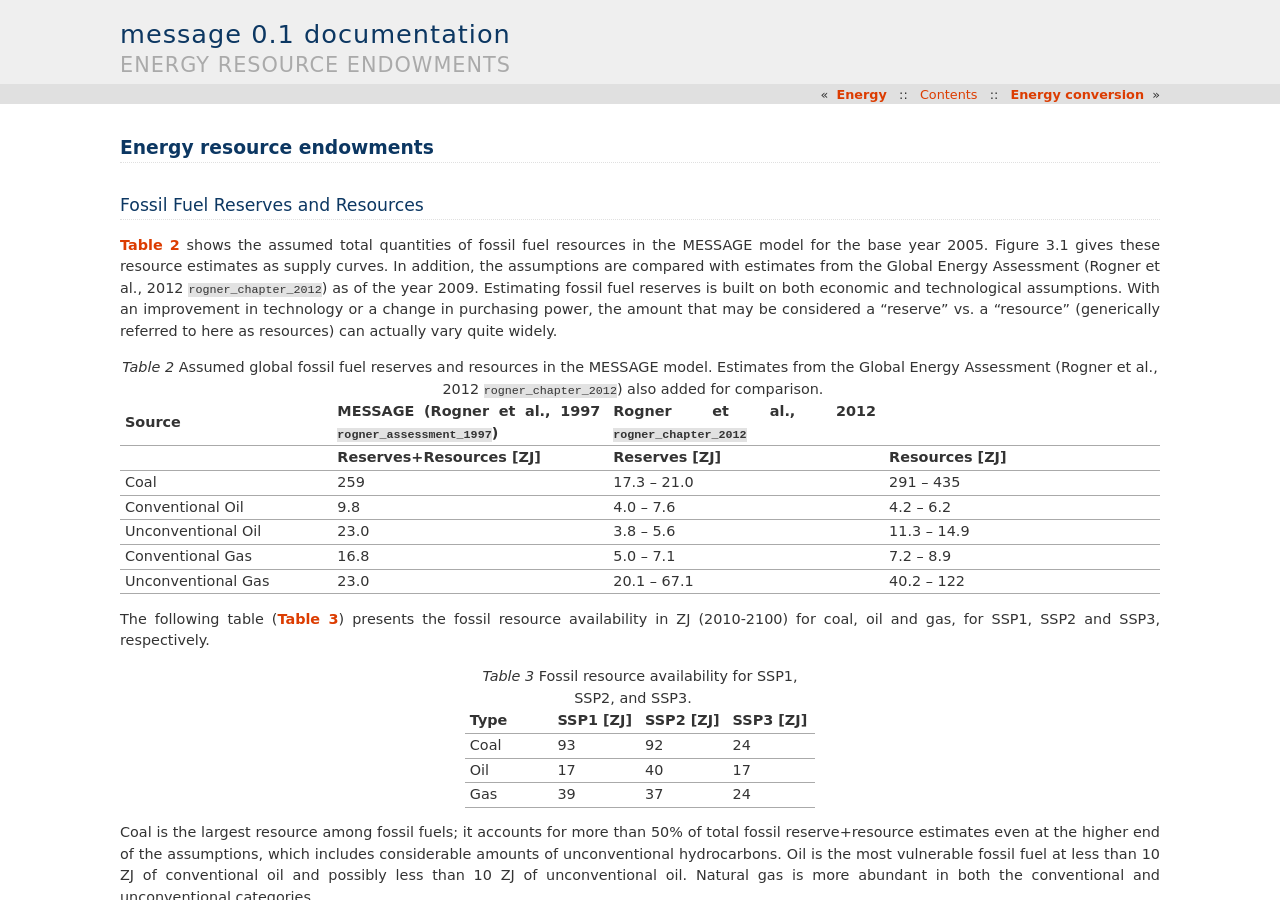
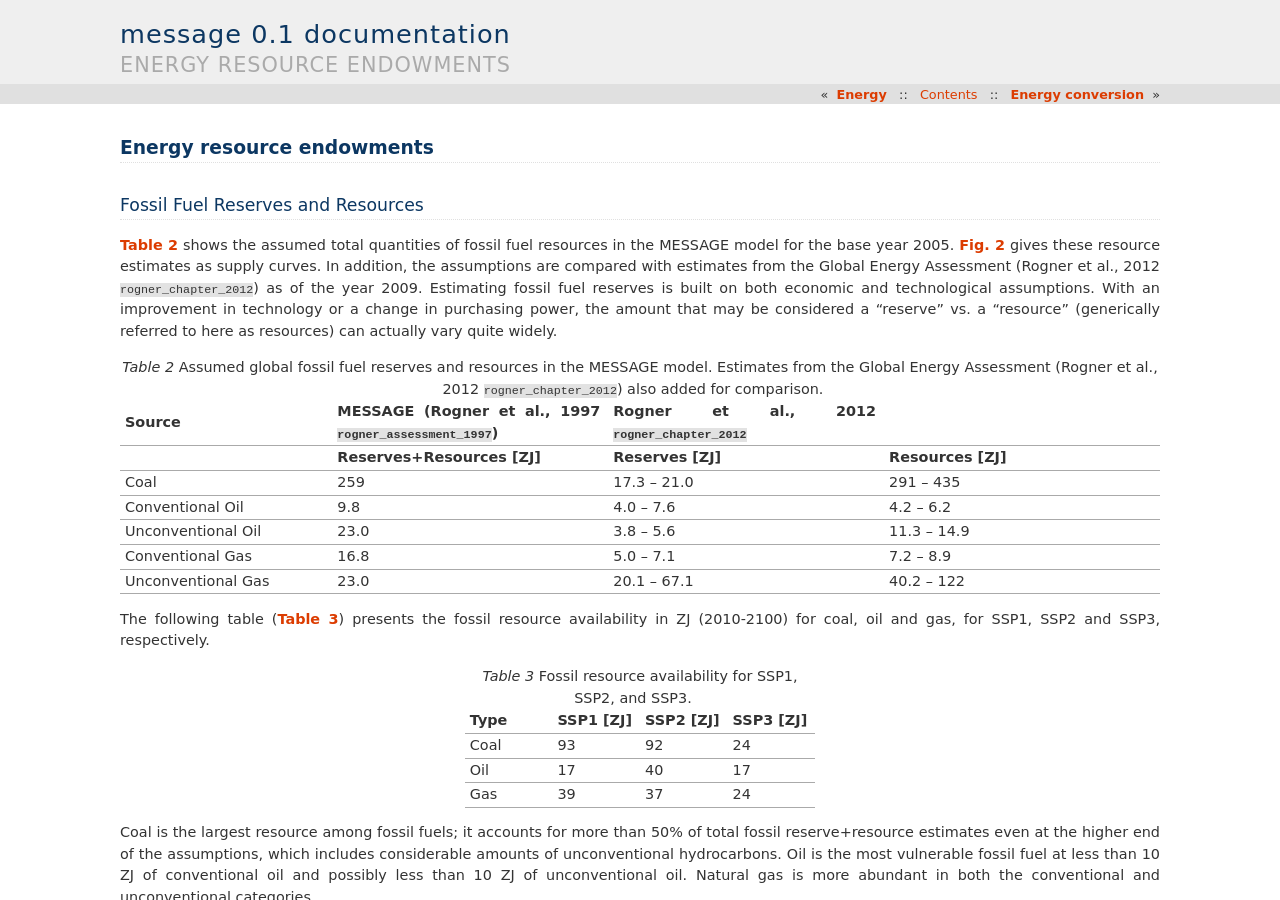
Before and after one commit to iiasa/message_doc, a Sphinx documentation site: the page built from source/message_globiom/energy/resource.rst, in a window 1280 px wide and 900 px high. Built offline with Sphinx 7.4.7, drawn with Linux system fonts in a browser that asks for light colours; pages that are not in the unit, such as notebooks, are missing from menus; cross-references to code outside the pages are shown as plain code.

Commit message:
Update resource.rst

```diff
--- a/source/message_globiom/energy/resource.rst
+++ b/source/message_globiom/energy/resource.rst
@@ -2,7 +2,7 @@ Energy resource endowments
 ==========================
 Fossil Fuel Reserves and Resources
 ---------------------------------------------
-:numref:`tab-globff` shows the assumed total quantities of fossil fuel resources in the MESSAGE model for the base year 2005. Figure 3.1 gives these resource estimates as supply curves. In addition, the assumptions are compared with estimates from the Global Energy Assessment (Rogner et al., 2012 :cite:`rogner_chapter_2012`) as of the year 2009. Estimating fossil fuel reserves is built on both economic and technological assumptions. With an improvement in technology or a change in purchasing power, the amount that may be considered a “reserve” vs. a “resource” (generically referred to here as resources) can actually vary quite widely.
+:numref:`tab-globff` shows the assumed total quantities of fossil fuel resources in the MESSAGE model for the base year 2005. :numref:`fig-supply` gives these resource estimates as supply curves. In addition, the assumptions are compared with estimates from the Global Energy Assessment (Rogner et al., 2012 :cite:`rogner_chapter_2012`) as of the year 2009. Estimating fossil fuel reserves is built on both economic and technological assumptions. With an improvement in technology or a change in purchasing power, the amount that may be considered a “reserve” vs. a “resource” (generically referred to here as resources) can actually vary quite widely.
 
 .. _tab-globff:
 .. list-table:: Assumed global fossil fuel reserves and resources in the MESSAGE model. Estimates from the Global Energy Assessment (Rogner et al., 2012 :cite:`rogner_chapter_2012`) also added for comparison.
```
